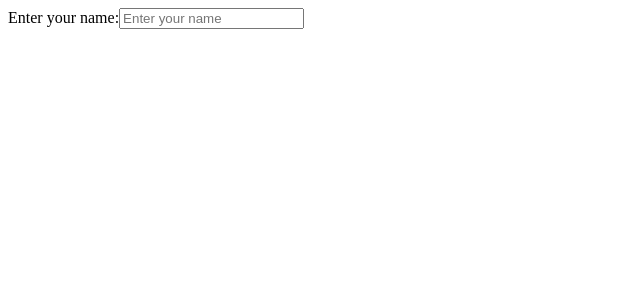
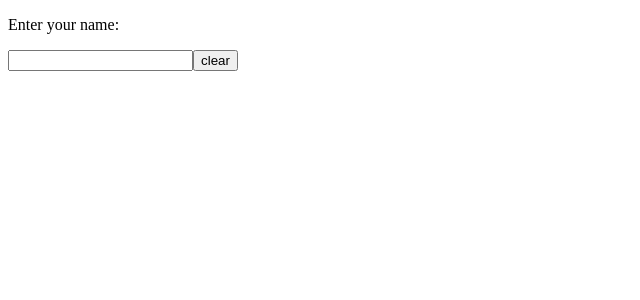
Before and after one commit to acciojob/personal-greeting-rraawww10, a React app: page / in a window 1280 px wide. Shown: the top 300 px of the page, without its empty margins (0-640 px from the left). Built offline with nearby package versions, Linux system fonts and the light colour scheme.

Commit message:
Update App.js

```diff
--- a/src/components/App.js
+++ b/src/components/App.js
@@ -1,31 +1,26 @@
-import React, { useState } from "react";
+
+import React from "react";
 import './../styles/App.css';
+import {useState} from "react";
 
 const App = () => {
-  const [name, setName] = useState("");
-
-
-  const handleInputChange = (event) => {
-    setName(event.target.value);
-  };
-
-
-
+   const [text, setText ] = useState("");
+    const getVal = (e) => {
+       const {value} = e.target;
+       setText(value);
+    }
+   const clear = () => {
+      setText("");
+   }
   return (
     <div>
-      <label htmlFor="name-input">Enter your name:</label>
-      <input
-        type="text"
-        id="name-input"
-        placeholder="Enter your name"
-        value={name}
-        onChange={handleInputChange}
-        data-testid="name-input"
-      />
+        {/* Do not remove the main div */}
+      <p>Enter your name:</p>
+      <input type="text" id="text" onInput={getVal} value={text}/>
+      {!!text.length && <p>Hello {text}!</p>}
+      <button onClick={clear}>clear</button>
+    </div>
+  )
+}
 
-      {name && <h1 data-testid="greeting-message">Hello ${name}!</h1>}
-    </div>
-  );
-};
-
-export default App;
+export default App
```
